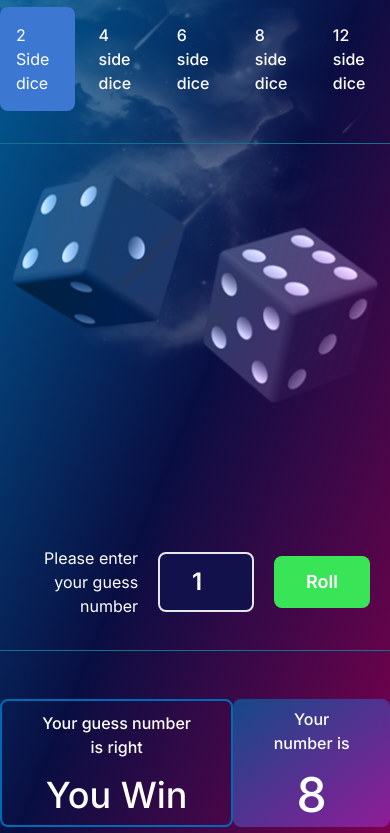
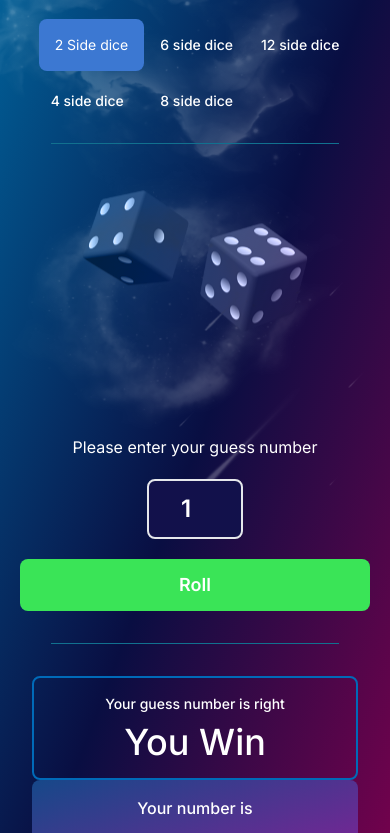
Before and after one commit to ManikandanJagath/simpleDice, a website built with Vite: page index.html in a window 390 px wide. Shown: the part 69-902 px from the top of the page. Built offline with nearby package versions, Linux system fonts and the light colour scheme.

Commit message:
responsive added

```diff
--- a/index.html
+++ b/index.html
@@ -15,7 +15,7 @@
     />
   </head>
   <body
-    class="bg-gradient-to-tl from-[#81004E] via-[#090E42] to-[#00639B] relative overflow-hidden bg-no-repeat"
+    class="bg-gradient-to-tl from-[#81004E] via-[#090E42] to-[#00639B] relative bg-no-repeat scroll-smooth"
   >
     <img
       src="./asset/images/cloud.png"
@@ -25,42 +25,36 @@
     <img
       src="./asset/images/star.png"
       alt=""
-      class="absolute top-0 right-4 -z-50 opacity-25"
+      class="absolute top-0 right-4 -z-50 opacity-25 max-sm:top-80 max-sm:w-50 max-sm:right-5"
     />
     <img
       src="./asset/images/hole.png"
       alt=""
-      class="absolute top-30 left-96 -z-50 max-md:left-40 max-lg:left-72 max-sm:left-0 opacity-25"
+      class="absolute top-30 left-96 -z-50 max-md:left-0 max-xl:left-12 max-lg:left-0 max-sm:left-0 opacity-25 max-sm:top-48"
     />
 
     <header>
       <div>
-        <h4 class="text-white font-bold text-2xl ml-16 mt-8 mb-3">
+        <h4
+          class="text-white font-bold text-2xl ml-16 mt-8 mb-3 max-sm:text-xl max-sm:ml-5 max-sm:mt-5 max-sm:mb-10"
+        >
           simpleDice
         </h4>
       </div>
 
       <div>
-        <ul class="flex gap-3 items-center m-auto justify-center">
-          <li
-            class="text-white p-4 rounded-lg font-normal text-base bg-[#3C78D2]"
-          >
+        <ul
+          class="text-base flex gap-3 items-center m-auto justify-center max-sm:grid-rows-2 max-sm:grid max-sm:grid-flow-col max-sm:gap-1 max-sm:text-sm"
+        >
+          <li class="text-white p-4 rounded-lg font-normal bg-[#3C78D2]">
             2 Side dice
           </li>
-          <li class="text-white p-3 rounded-lg font-medium text-base">
-            4 side dice
-          </li>
-          <li class="text-white p-3 rounded-lg font-medium text-base">
-            6 side dice
-          </li>
-          <li class="text-white p-3 rounded-lg font-medium text-base">
-            8 side dice
-          </li>
-          <li class="text-white p-3 rounded-lg font-medium text-base">
-            12 side dice
-          </li>
+          <li class="text-white p-3 rounded-lg font-medium">4 side dice</li>
+          <li class="text-white p-3 rounded-lg font-medium">6 side dice</li>
+          <li class="text-white p-3 rounded-lg font-medium">8 side dice</li>
+          <li class="text-white p-3 rounded-lg font-medium">12 side dice</li>
         </ul>
-        <hr class="max-w-5xl m-auto mt-8 border-[#11718F]" />
+        <hr class="max-w-5xl m-auto mt-4 border-[#11718F] max-sm:w-72" />
       </div>
     </header>
 
@@ -69,12 +63,16 @@
         <img
           src="./asset/images/dice.png"
           alt="dice"
-          class="animate-bounce mix-blend-luminosity justify-center m-auto mt-18 mb-10"
+          class="animate-bounce mix-blend-luminosity justify-center m-auto mt-18 mb-10 max-sm:w-60"
         />
       </div>
 
-      <div class="m-5 flex justify-center items-center content-center gap-5">
-        <label for="guessnumber" class="text-white w-40 text-right"
+      <div
+        class="m-5 flex justify-center items-center content-center gap-5 max-sm:flex-col"
+      >
+        <label
+          for="guessnumber"
+          class="text-white w-40 text-right max-sm:w-full max-sm:text-center"
           >Please enter your guess number</label
         >
         <input
@@ -84,24 +82,30 @@
           id="guessnumber"
         />
         <button
-          class="text-white text-lg font-semibold bg-[#3AE457] px-8 py-3 rounded-lg"
+          class="text-white text-lg font-semibold bg-[#3AE457] px-8 py-3 rounded-lg max-sm:w-full"
         >
           Roll
         </button>
       </div>
 
-      <hr class="max-w-2xl m-auto mt-8 border-[#11718F]" />
-      <div class="mt-12 mb-12 h-32 flex justify-center">
+      <hr
+        class="max-w-2xl m-auto mt-8 border-[#11718F] max-sm:w-72 max-sm:pb-8"
+      />
+      <div
+        class="mt-12 mb-30 h-32 flex justify-center max-sm:flex-col max-sm:mx-8 max-sm:mb-25 max-sm:"
+      >
         <div
-          class="flex flex-col justify-center text-center max-w-lg px-8 items-center content-center rounded-lg border-2 border-[#006AB8]"
+          class="flex flex-col justify-center text-center max-w-lg px-8 items-center content-center rounded-lg border-2 border-[#006AB8] max-sm:p-4"
         >
-          <h6 class="text-white font-medium text-base">
+          <h6 class="text-white font-medium text-base max-sm:text-sm">
             Your guess number is right
           </h6>
-          <h1 class="mt-4 text-white font-medium text-4xl">You Win</h1>
+          <h1 class="mt-4 text-white font-medium text-4xl max-sm:mt-2">
+            You Win
+          </h1>
         </div>
         <div
-          class="flex flex-col justify-center text-center max-w-sm px-8 rounded-lg bg-gradient-to-tl from-[#901C97] to-[#164889]"
+          class="flex flex-col justify-center text-center max-w-sm px-8 rounded-lg bg-gradient-to-tl from-[#901C97] to-[#164889] max-sm:p-4"
         >
           <h6 class="text-white font-medium text-base">Your number is</h6>
           <h1 class="mt-4 text-white font-medium text-5xl">8</h1>
```
